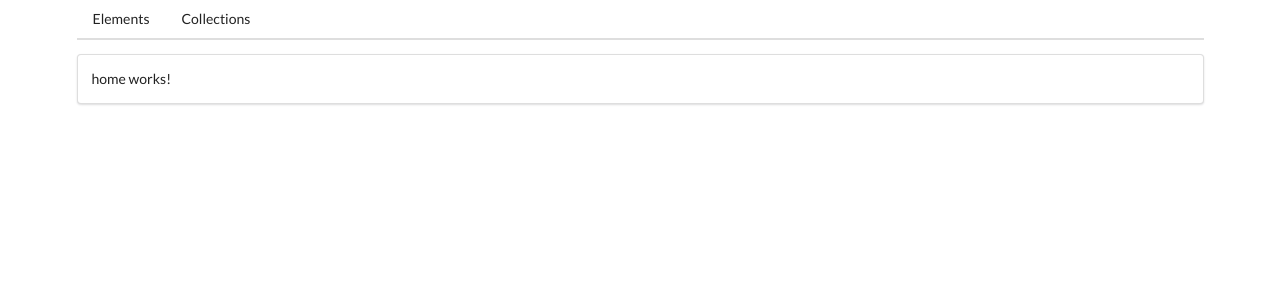
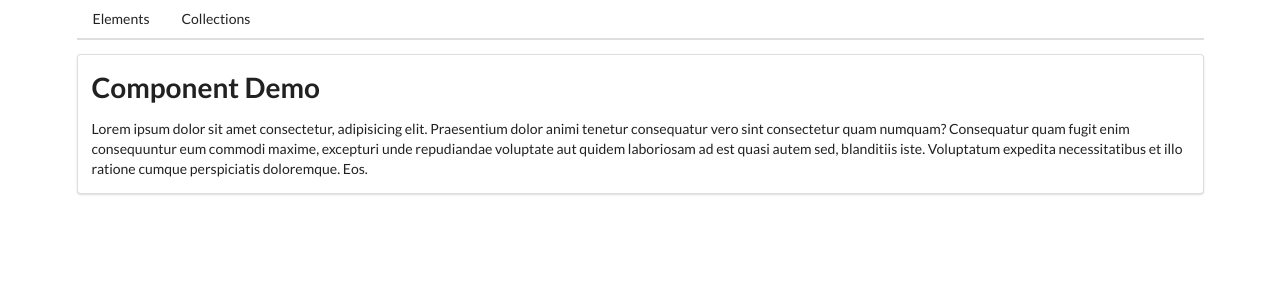
Before and after one commit to jbagalanon/AngularComps, an Angular app: page / in a window 1280 px wide. Shown: the top 300 px of the page. Built offline with nearby package versions, Linux system fonts and the light colour scheme.

Commit message:
modify homepage and not found component html

```diff
--- a/src/app/home/home.component.html
+++ b/src/app/home/home.component.html
@@ -1 +1,2 @@
-<p>home works!</p>
+<h1>Component Demo</h1>
+<p>Lorem ipsum dolor sit amet consectetur, adipisicing elit. Praesentium dolor animi tenetur consequatur vero sint consectetur quam numquam? Consequatur quam fugit enim consequuntur eum commodi maxime, excepturi unde repudiandae voluptate aut quidem laboriosam ad est quasi autem sed, blanditiis iste. Voluptatum expedita necessitatibus et illo ratione cumque perspiciatis doloremque. Eos.</p>
--- a/src/app/not-found/not-found.component.html
+++ b/src/app/not-found/not-found.component.html
@@ -1 +1 @@
-<p>not-found works!</p>
+<h3>Sorry... page not found</h3>
```
